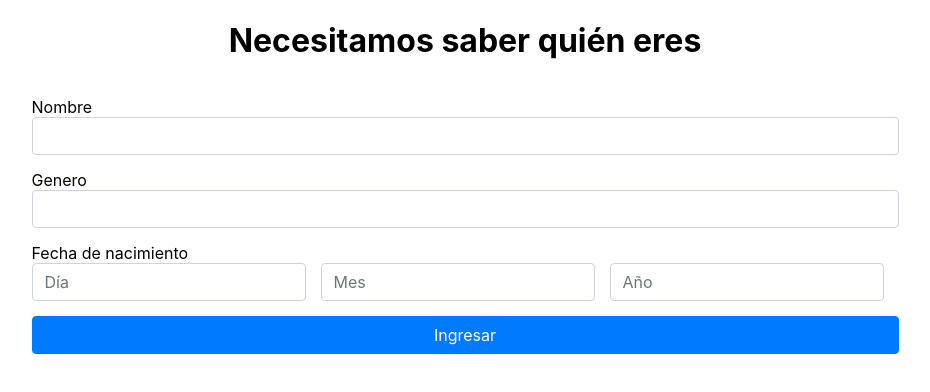
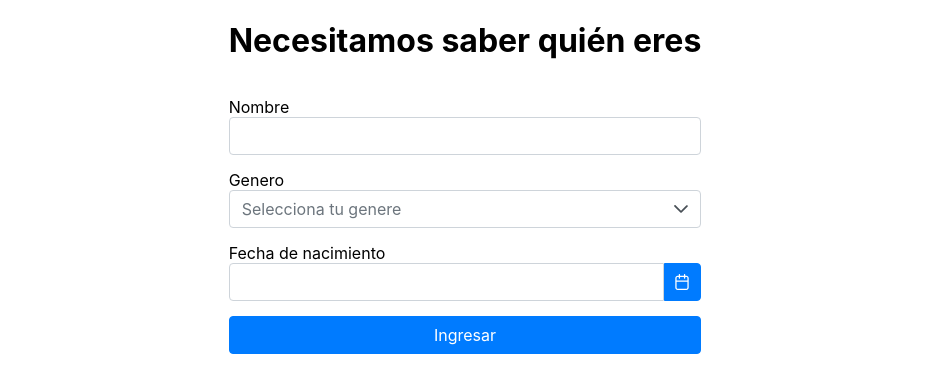
Before and after one commit to juanberme/PDG2_Phone, a React (Create React App) app: page /login in a window 1280 px wide. Shown: the top 392 px of the page, without its empty margins (175-1105 px from the left). Built offline with nearby package versions, Linux system fonts and the light colour scheme.

Commit message:
second commit

```diff
--- a/src/index.js
+++ b/src/index.js
@@ -1,26 +1,9 @@
 // Import the functions you need from the SDKs you need
 import { initializeApp } from "firebase/app";
 import {getFirestore, doc, setDoc} from "firebase/firestore";
+import "firebase/database";
 // TODO: Add SDKs for Firebase products that you want to use
 // https://firebase.google.com/docs/web/setup#available-libraries
-
-// Your web app's Firebase configuration
-// For Firebase JS SDK v7.20.0 and later, measurementId is optional
-const firebaseConfig = {
-    apiKey: "AIzaSyA2SneRA8qsz-_a5zjBO1fCC8o2Ui1mI7E",
-    authDomain: "pdgdatabase-7eebb.firebaseapp.com",
-    databaseURL: "https://pdgdatabase-7eebb-default-rtdb.firebaseio.com",
-    projectId: "pdgdatabase-7eebb",
-    storageBucket: "pdgdatabase-7eebb.appspot.com",
-    messagingSenderId: "1072612563928",
-    appId: "1:1072612563928:web:89a9ad87f48a5c57d470ad",
-    measurementId: "G-LJ5RRRSG3K"
-};
-
-// Initialize Firebase
-const app = initializeApp(firebaseConfig);
-
-export const db = getFirestore(app)
 
 import React from 'react';
 import ReactDOM from 'react-dom/client';
@@ -35,7 +18,24 @@ import Tags from './routes/Tags';
 import Final from './routes/Final';
 import Error from './routes/Error';
 
+// Your web app's Firebase configuration
+// For Firebase JS SDK v7.20.0 and later, measurementId is optional
+const firebaseConfig = {
+  apiKey: "AIzaSyA2SneRA8qsz-_a5zjBO1fCC8o2Ui1mI7E",
+  authDomain: "pdgdatabase-7eebb.firebaseapp.com",
+  databaseURL: "https://pdgdatabase-7eebb-default-rtdb.firebaseio.com",
+  projectId: "pdgdatabase-7eebb",
+  storageBucket: "pdgdatabase-7eebb.appspot.com",
+  messagingSenderId: "1072612563928",
+  appId: "1:1072612563928:web:89a9ad87f48a5c57d470ad",
+  measurementId: "G-LJ5RRRSG3K"
+};
 
+// Initialize Firebase
+const app = initializeApp(firebaseConfig);
+export const db = getFirestore(app)
+
+//const database = firebase.database();
 
 const router = createBrowserRouter([
   {
--- a/src/routes/Begin.jsx
+++ b/src/routes/Begin.jsx
@@ -1,5 +1,6 @@
 import { Button } from 'primereact/button';
 import { PDGButton } from '../components/PDGButton.js';
+import '../styles/beginPage.css';
 
 export default function Begin(){
     return <div>
--- a/src/routes/Login.jsx
+++ b/src/routes/Login.jsx
@@ -1,9 +1,11 @@
 import { InputText } from 'primereact/inputtext';
 import { Calendar } from 'primereact/calendar';
+import { MultiSelect } from 'primereact/multiselect';
 import { Btn } from '../components/Btn.js';
 import { Button } from 'primereact/button';
 import { useNavigate } from 'react-router';
 import '../styles/loginPage.css';
+import React, { useState } from 'react';
 
 export default function Login(){
 
@@ -11,42 +13,61 @@ export default function Login(){
 
     const handleClick = () =>{
         navigate("/tags");
-      }
+    }
+
+    //name input
+    const [inputName, setInputName] = useState('');
+    const handleNameInput = (e) =>{
+        setInputName(e.target.value);
+    }
+
+
+    //gender input
+    const [inputGender, setInputGender] =useState('');
+    const allGenders = [
+        {
+            gender: 'Hombre', value: 'Male'
+        },
+        {
+            gender: 'Mujer', value: 'Female'
+        },{
+            gender: 'Prefiero no decirlo', value: 'Prefer not to say'
+        }
+    ];
+
+    const handleGenderInput = (e) =>{
+        setInputGender(e.value);
+    }
+
+    //date input
+    const [inputDate, setInputDate] = useState('');
+    const handleDateInput = (e) => {
+        setInputDate(e.value);
+    }
+
 
     return <div className='login'>
         <h1 className='loginTitle'>Necesitamos saber quién eres</h1>
         <div className='content'>
             <div className='input'>
                 <label className='labelName' htmlFor="name">Nombre</label>
-                <InputText className='inputName' id="name" aria-describedby="name-help" />
+                <InputText className='inputName' id="name" aria-describedby="name-help" value={inputName} onChange={handleNameInput}/>
             </div>
 
             <div className='input'>
                 <label className='labelName' htmlFor="gender">Genero</label>
-                <InputText className='inputName' id="gender" aria-describedby="gender-help" />
+                <MultiSelect value={inputGender} id="gender" onChange={handleGenderInput} options={allGenders} optionLabel="gender"
+                placeholder="Selecciona tu genere" selectionLimit={1} maxSelectedLabels={1} multiple={false} className="w-full md:w-20rem" />
             </div>
 
             <div className='input'>
                 <label>Fecha de nacimiento</label>
-                <div className='calendarContainer'>
-                    <div className="placeInput">
-                        <InputText placeholder="Día" />
-                    </div>
-                    <div className="placeInput">
-                        <InputText placeholder="Mes" />
-                    </div>
-                    <div className="placeInput">
-                        <InputText placeholder="Año" />
-                    </div>
-                </div>
+                <Calendar value={inputDate} onChange={handleDateInput} dateFormat="dd/mm/yy" showIcon />
             </div>
         </div>
 
-
-
-
-
-
-        <Button onClick={handleClick} label="Ingresar"/>
+        <Button onClick={console.log(inputName, inputGender, inputDate)} label="Ingresar"/>
     </div>
 }
+
+//(e) => {handleClick(); handleNameInput(e); handleGenderInput(e); handleDateInput(e); console.log(handleNameInput, handleGenderInput, handleDateInput)}
```
Also changed, not shown: src/styles/beginPage.css (added).
